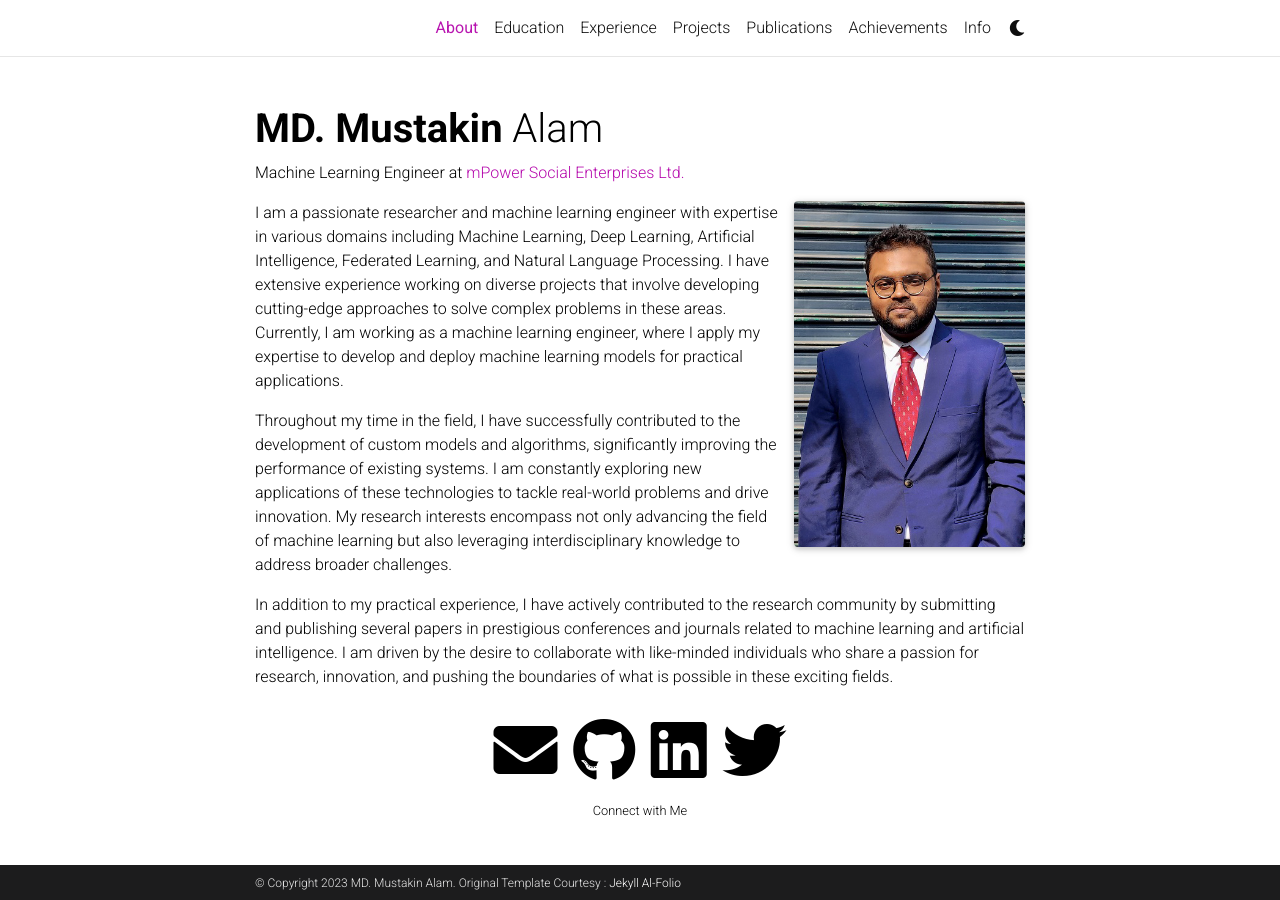
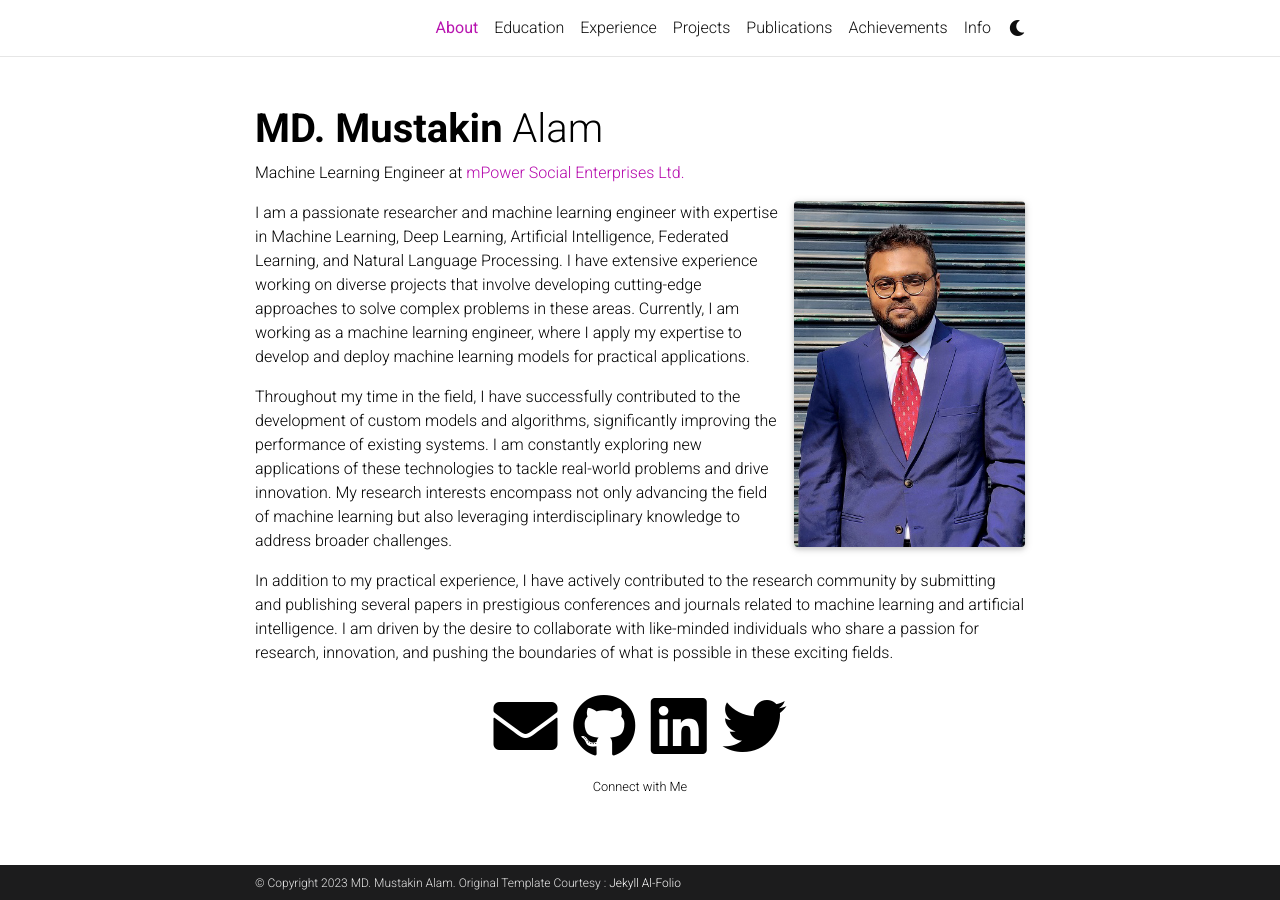
Before and after one commit to mustakinalam/mustakinalam.github.io, a Jekyll site: the page built from _pages/about.md, in a window 1280 px wide. Built offline with Jekyll 4.4.1, drawn with Linux system fonts in a browser that asks for light colours; comment, search, counter and statistics services are not loaded; a style sheet for code colours, icons or effects is not loaded.

Commit message:
About update

```diff
--- a/_pages/about.md
+++ b/_pages/about.md
@@ -14,7 +14,7 @@ latest_posts: true  # includes a list of the newest posts
 selected_papers: true # includes a list of papers marked as "selected={true}"
 social: true  # includes social icons at the bottom of the page
 ---
-I am a passionate researcher and machine learning engineer with expertise in various domains including Machine Learning, Deep Learning, Artificial Intelligence, Federated Learning, and Natural Language Processing. I have extensive experience working on diverse projects that involve developing cutting-edge approaches to solve complex problems in these areas. Currently, I am working as a machine learning engineer, where I apply my expertise to develop and deploy machine learning models for practical applications.
+I am a passionate researcher and machine learning engineer with expertise in Machine Learning, Deep Learning, Artificial Intelligence, Federated Learning, and Natural Language Processing. I have extensive experience working on diverse projects that involve developing cutting-edge approaches to solve complex problems in these areas. Currently, I am working as a machine learning engineer, where I apply my expertise to develop and deploy machine learning models for practical applications.
 
 Throughout my time in the field, I have successfully contributed to the development of custom models and algorithms, significantly improving the performance of existing systems. I am constantly exploring new applications of these technologies to tackle real-world problems and drive innovation. My research interests encompass not only advancing the field of machine learning but also leveraging interdisciplinary knowledge to address broader challenges.
 
```
